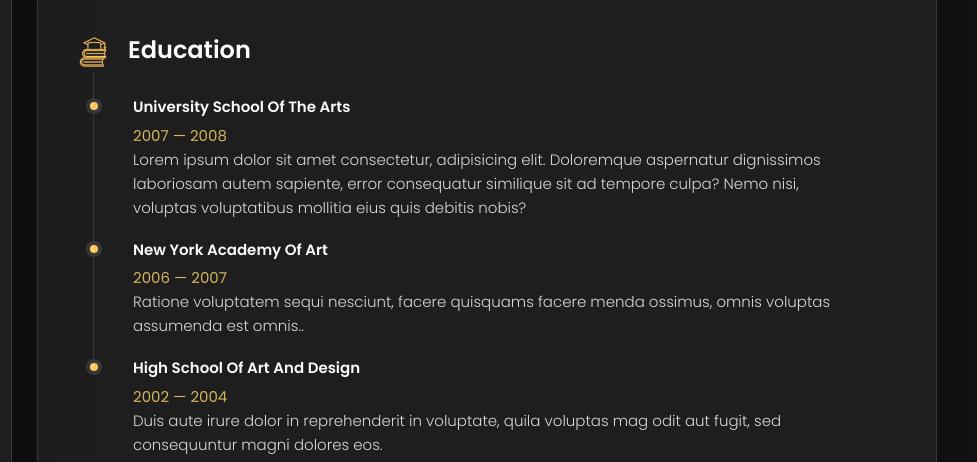
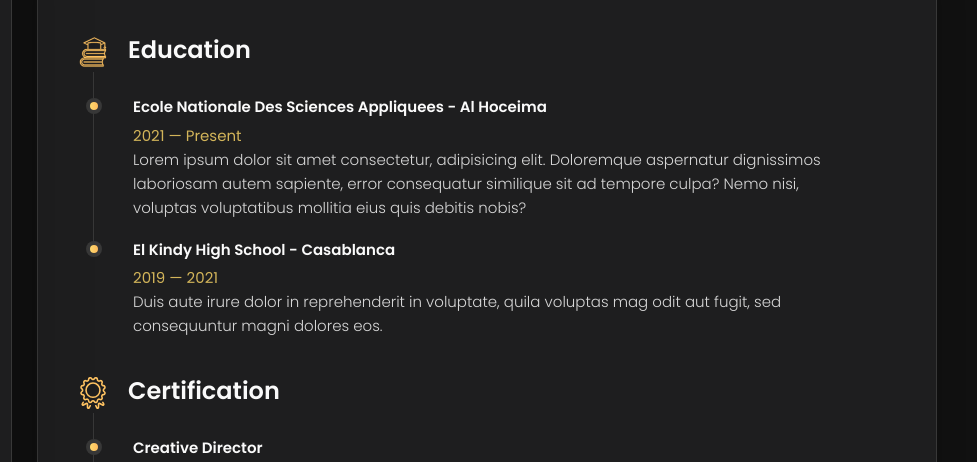
Before and after one commit to youssef-elkahlaoui/portfolio, a plain HTML site: page index.html in a window 1280 px wide. Both pictures are taken after a click on the button "Resume". Shown: the part 162-624 px from the top of the page, 303-1280 px from the left. Drawn offline with nearby package versions, Linux system fonts and the light colour scheme.

Commit message:
just nothing

```diff
--- a/index.html
+++ b/index.html
@@ -339,9 +339,9 @@
 
             <li class="timeline-item">
 
-              <h4 class="h4 timeline-item-title">University school of the arts</h4>
+              <h4 class="h4 timeline-item-title">Ecole Nationale des sciences appliquees - Al Hoceima </h4>
 
-              <span>2007 — 2008</span>
+              <span>2021 — Present</span>
 
               <p class="timeline-text">
 Lorem ipsum dolor sit amet consectetur, adipisicing elit. Doloremque aspernatur dignissimos laboriosam autem sapiente, error consequatur similique sit ad tempore culpa? Nemo nisi, voluptas voluptatibus mollitia eius quis debitis nobis?
@@ -351,22 +351,9 @@ Lorem ipsum dolor sit amet consectetur, adipisicing elit. Doloremque aspernatur
 
             <li class="timeline-item">
 
-              <h4 class="h4 timeline-item-title">New york academy of art</h4>
+              <h4 class="h4 timeline-item-title">el kindy High school - Casablanca</h4>
 
-              <span>2006 — 2007</span>
-
-              <p class="timeline-text">
-                Ratione voluptatem sequi nesciunt, facere quisquams facere menda ossimus, omnis voluptas assumenda est
-                omnis..
-              </p>
-
-            </li>
-
-            <li class="timeline-item">
-
-              <h4 class="h4 timeline-item-title">High school of art and design</h4>
-
-              <span>2002 — 2004</span>
+              <span>2019 — 2021</span>
 
               <p class="timeline-text">
                 Duis aute irure dolor in reprehenderit in voluptate, quila voluptas mag odit aut fugit, sed consequuntur
```
Also changed, not shown: 1 other file.
